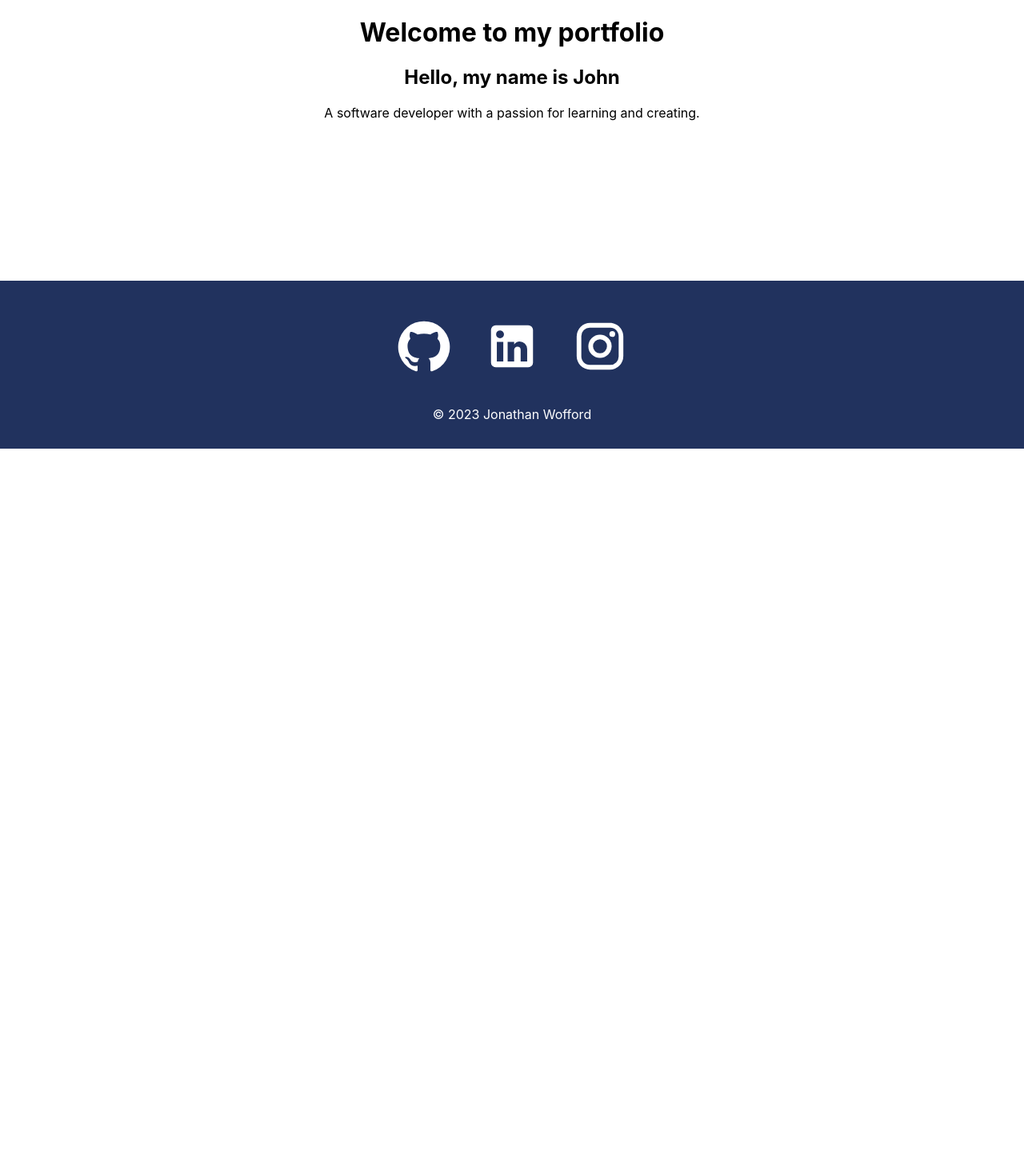
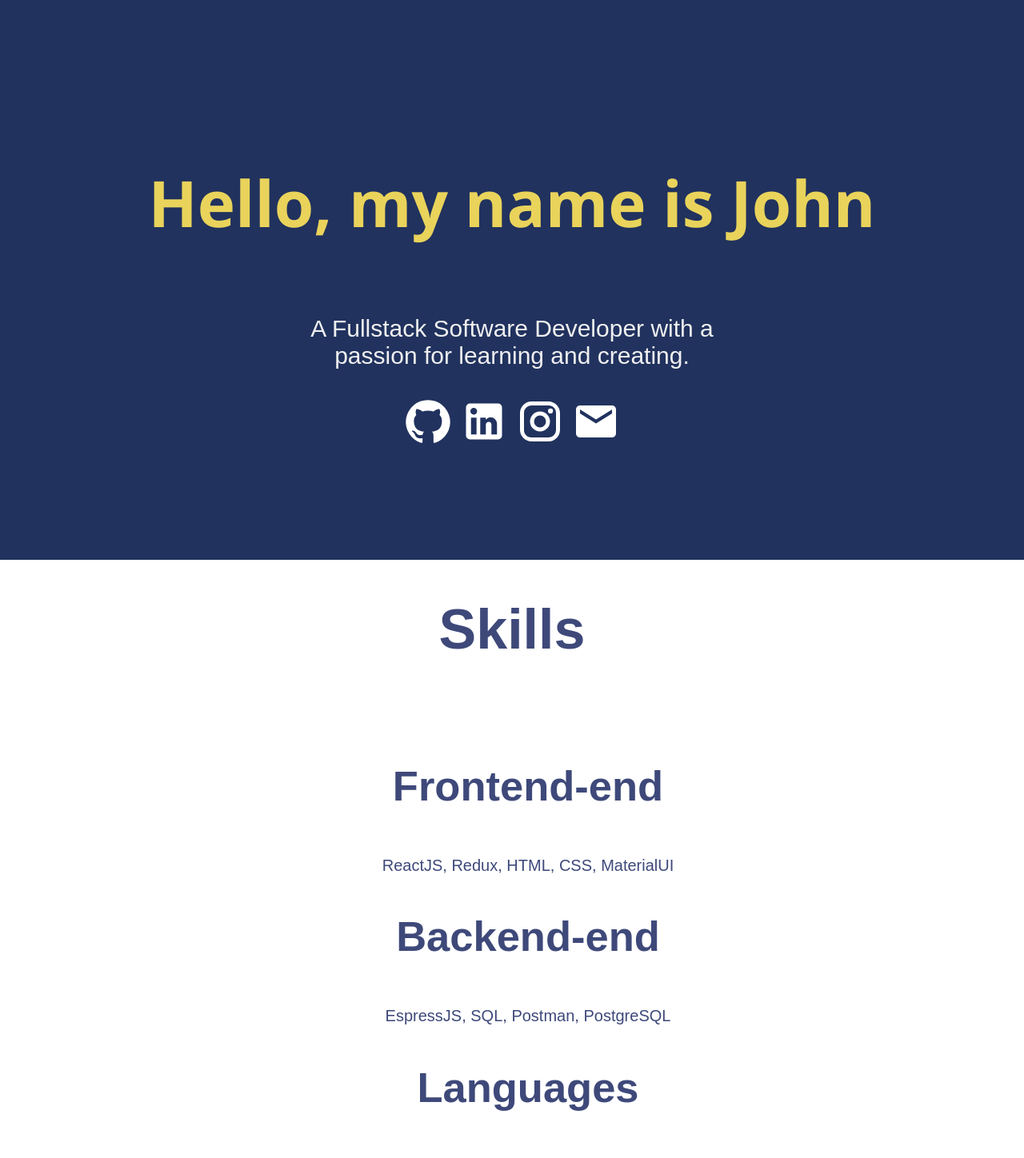
Before and after one commit to jwoff1991/Portfolio-Website, a React (Create React App) app: page / in a window 1280 px wide. Shown: the part 100-1548 px from the top of the page at 80% size. Before the commit the page ends 800 px from the top, so only its background shows below. Built offline with nearby package versions, Linux system fonts and the light colour scheme.

Commit message:
finished homepage, still need to do some styling to navbar

```diff
--- a/src/App.js
+++ b/src/App.js
@@ -11,8 +11,6 @@ function App() {
   return (
     <div className="App">
       <Navigation />
-
-      <h1>Welcome to my portfolio</h1>
       <Routes>
         <Route exact path="/" element={<Home />} />
         <Route exact path="/projects" element={<Projects />} />
--- a/src/components/Footer.js
+++ b/src/components/Footer.js
@@ -1,7 +1,8 @@
 import GitHubIcon from "@mui/icons-material/GitHub";
 import LinkedInIcon from "@mui/icons-material/LinkedIn";
 import InstagramIcon from "@mui/icons-material/Instagram";
-import "../styles/footer.css";
+import EmailIcon from '@mui/icons-material/Email';
+import "../styles/Footer.css";
 
 function Footer() {
   const gitHubRedirect = () => {
@@ -20,6 +21,8 @@ function Footer() {
         <GitHubIcon onClick={gitHubRedirect}/>
         <LinkedInIcon onClick={linkedInRedirect}/>
         <InstagramIcon onClick={instagramRedirect}/>
+         {/* need to figure out what to do with click on email */}
+        <EmailIcon />
       </div>
       <p> &copy; 2023 Jonathan Wofford</p>
     </div>
--- a/src/components/Home.js
+++ b/src/components/Home.js
@@ -1,12 +1,51 @@
+import GitHubIcon from "@mui/icons-material/GitHub";
+import LinkedInIcon from "@mui/icons-material/LinkedIn";
+import InstagramIcon from "@mui/icons-material/Instagram";
+import EmailIcon from "@mui/icons-material/Email";
+import "../styles/Home.css";
+
 function Home() {
+  const gitHubRedirect = () => {
+    window.location.replace("https://github.com/jwoff1991");
+  };
+  const linkedInRedirect = () => {
+    window.location.replace("https://www.linkedin.com/in/jonathanbwofford/");
+  };
+
+  const instagramRedirect = () => {
+    window.location.replace("https://www.instagram.com/jwoff91/");
+  };
   return (
     <div className="home">
-      <div className="about"></div>
-        <h2>Hello, my name is John </h2>
-          <div className="prompt">
-            A software developer with a passion for learning and creating.
-          </div>
-      <div className="skills"></div>
+      <div className="about">
+
+          <h2>Hello, my name is John </h2>
+
+        <div className="prompt">
+          <p>
+            A Fullstack Software Developer with a passion for learning and
+            creating.
+          </p>
+          <GitHubIcon onClick={gitHubRedirect} />
+          <LinkedInIcon onClick={linkedInRedirect} />
+          <InstagramIcon onClick={instagramRedirect} />
+          {/* need to figure out what to do with click on email */}
+          <EmailIcon />
+        </div>
+      </div>
+      <div className="skills">
+        <h1>Skills</h1>
+        <ol className="list">
+          <li className="item">
+            <h2>Frontend-end</h2>
+            <span>ReactJS, Redux, HTML, CSS, MaterialUI</span>
+            <h2>Backend-end</h2>
+            <span>EspressJS, SQL, Postman, PostgreSQL</span>
+            <h2>Languages</h2>
+            <span>Javascript</span>
+          </li>
+        </ol>
+      </div>
     </div>
   );
 }
--- a/src/components/Navigation.js
+++ b/src/components/Navigation.js
@@ -19,7 +19,7 @@ function Navigation() {
           <ReorderIcon />
         </button>
       </div>
-      <div className="links">
+      <div className="links ">
         <NavLink exact to="/">
           Home
         </NavLink>
--- /dev/null
+++ b/src/styles/Home.css
@@ -0,0 +1,81 @@
+.home {
+    width: 100%;
+    align-items: center;
+    font-family: "Arial", sans-serif;
+    color: #3e497a;
+  }
+
+  .about {
+    width: 100%;
+    height: calc(100vh - 100px);
+    display: flex;
+    flex-direction: column;
+    justify-content: center;
+    align-items: center;
+    text-align: center;
+    background-color: #21325e;
+    color: #f0f0f0;
+  }
+
+  .about h2 {
+    font-family: "Segoe UI", Tahoma, Geneva, Verdana, sans-serif;
+    font-size: 80px;
+    color: #e9d35b;
+    height: 50px;
+  }
+
+  .about .prompt {
+    width: 40%;
+    font-size: 30px;
+    margin-top: 50px;
+  }
+  .prompt svg {
+    font-size: 60px;
+    margin: 5px;
+    color: white;
+  }
+
+  .skills {
+    font-size: 35px;
+    width: 100%;
+    display: flex;
+    justify-content: center;
+    flex-direction: column;
+    align-items: center;
+  }
+
+  .skills h1 {
+    color: #3e497a;
+  }
+
+  .skills .list {
+    list-style: none;
+    width: 60%;
+  }
+
+  .list span {
+    font-size: 20px;
+  }
+
+  @media only screen and (max-width: 600px) {
+    .about h2 {
+      font-size: 40px;
+    }
+
+    .about .prompt {
+      margin-top: 10px;
+      font-size: 20px;
+      width: 80%;
+    }
+
+    .skills {
+      text-align: center;
+    }
+    .list {
+      padding: 0;
+    }
+
+    .skills h2 {
+      font-size: 30px;
+    }
+  }
--- a/src/styles/Navbar.css
+++ b/src/styles/Navbar.css
@@ -69,7 +69,7 @@
     }
   }
 
- @media only screen and (min-width: 600px) {
+  @media only screen and (min-width: 600px) {
     .toggleButton {
       display: none;
     }
```
Also changed, not shown: src/styles/Footer.css (renamed from src/styles/footer.css).
